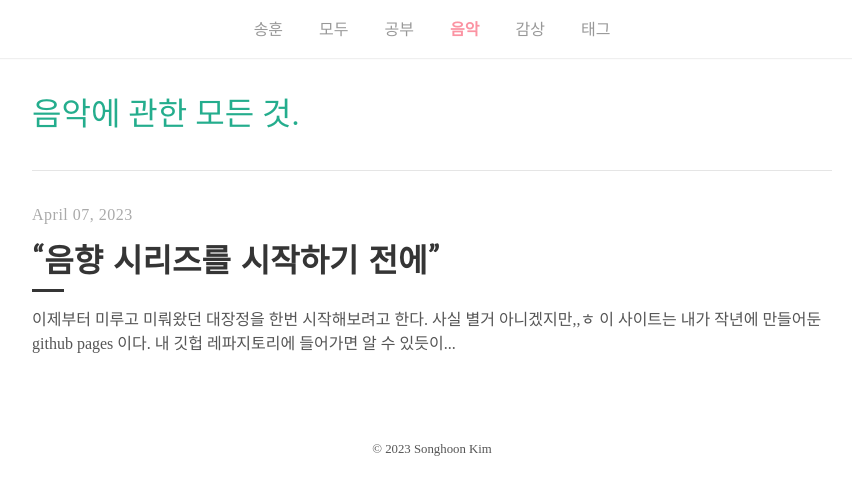
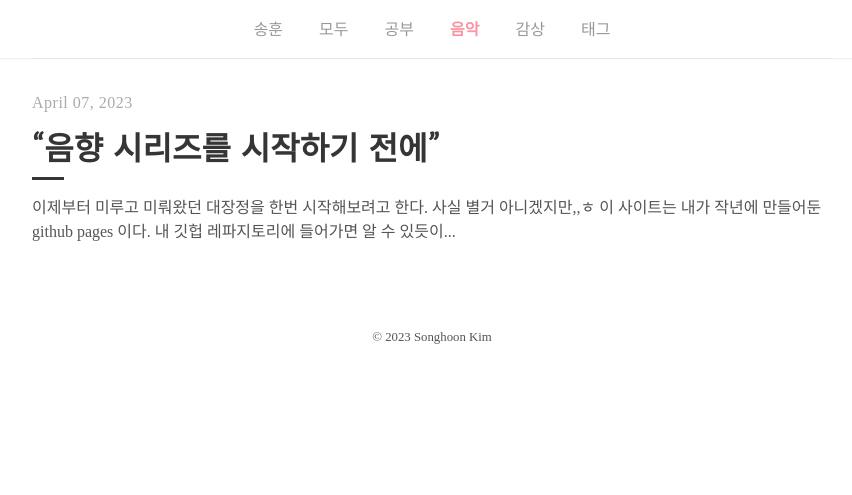
Before and after one commit to songh-oon/songh-oon.github.io, a Jekyll site: the page built from music/index.html, in a window 1280 px wide. Shown: the top 495 px of the page, without its empty margins (208-1060 px from the left). Built offline with Jekyll 4.4.1, drawn with Linux system fonts in a browser that asks for light colours; some web fonts are replaced.

Commit message:
Update index.html

```diff
--- a/music/index.html
+++ b/music/index.html
@@ -8,7 +8,7 @@ description: 음악에 관한 모든 것.
 ---
 
 <div class="menuhead">
-    <p>음악에 관한 모든 것. </p>
+    <!-- <p>음악에 관한 모든 것. </p> -->
     <!-- <p class="menuhead-eng"> all about music </p> -->
 </div>
 
```
